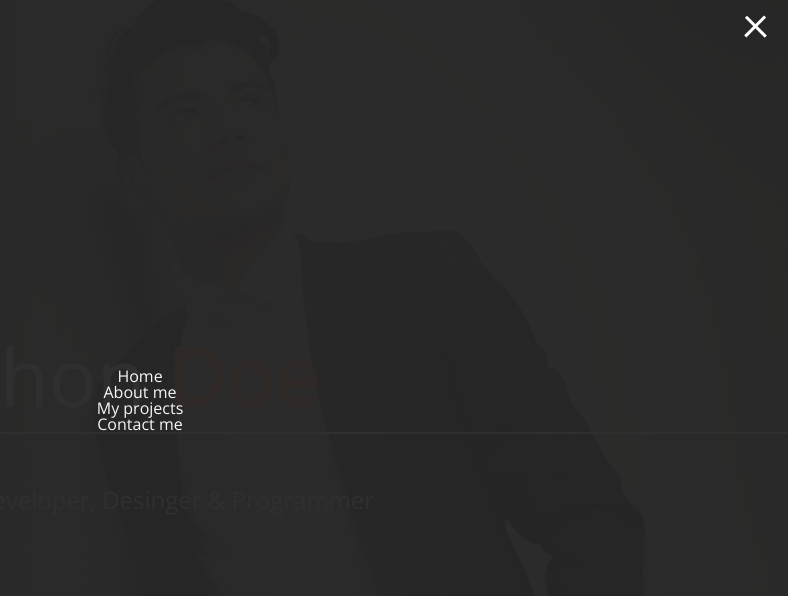
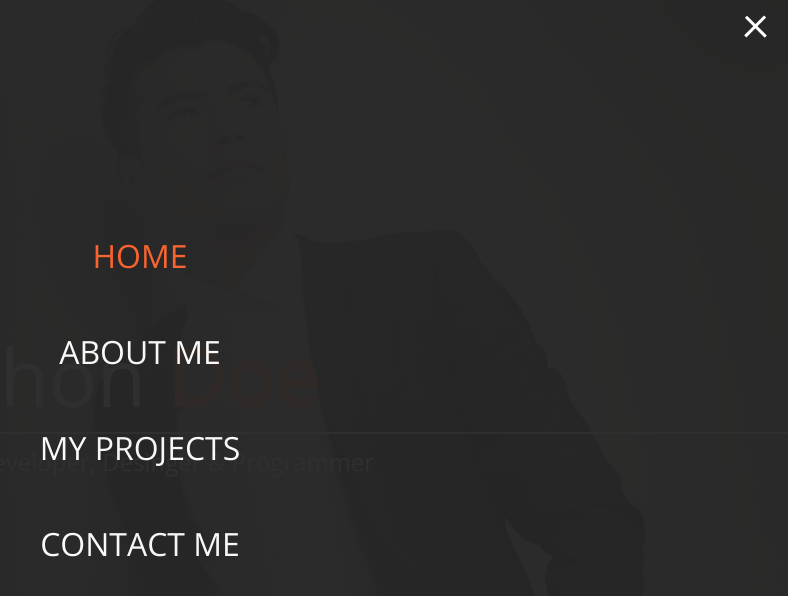
Before and after one commit to JuanSebastianGB/portfolio-sass, a plain HTML site: page index.html in a window 1280 px wide. Both pictures are taken after a click on the element 1254 px from the left and 26 px from the top of the page. Shown: the whole page, without its empty margins (492-1280 px from the left). Drawn offline with nearby package versions, Linux system fonts and the light colour scheme.

Commit message:
UPD: Finishing navbar

```diff
--- a/dist/js/main.js
+++ b/dist/js/main.js
@@ -2,19 +2,44 @@ const menuBtn = document.querySelector('.menu-btn');
 const hamburger = document.querySelector('.menu-btn__burger');
 const nav = document.querySelector('.nav');
 const menuNav = document.querySelector('.menu-nav');
+const navItems = document.querySelectorAll('.menu-nav__item');
 
 let showMenu = false;
 menuBtn.addEventListener('click', toggleMenu);
-function toggleMenu() {
-    if (!showMenu) {
+
+/**
+ * Adding a class by catching a dom event
+ */
+const addClassOpen = () => {
   hamburger.classList.add('open');
   nav.classList.add('open');
   menuNav.classList.add('open');
   showMenu = true;
-        return
+
+  navItems.forEach(item => item.classList.add('open'));
+  debugger;
 }
+
+/**
+ * Deleting a class by catching a dom event
+ */
+const removeClassOpen = () => {
   hamburger.classList.remove('open');
   nav.classList.remove('open');
   menuNav.classList.remove('open');
   showMenu = false;
+
+  navItems.forEach(item => item.classList.remove('open'));
 }
+
+/**
+ * Listening hamburger menu toggle
+ * @returns void
+ */
+function toggleMenu() {
+  if (!showMenu) {
+    addClassOpen();
+    return;
+  }
+  removeClassOpen();
+}
--- a/scss/_home.scss
+++ b/scss/_home.scss
@@ -14,6 +14,7 @@
     &__name {
         font-size: 5rem;
         padding-bottom: 1rem;
+        margin-bottom: 1rem;
         margin-top: 1rem;
         border-bottom: 2px solid set-text-color($primary-color);
     }
--- a/scss/_menu.scss
+++ b/scss/_menu.scss
@@ -80,5 +80,37 @@
         &.open {
             transform: translateY(0);
         }
+
+        &__item {
+            transform: translateX(100vw);
+            @include transition-ease;
+
+            &.open {
+                transform: translateX(0);
+            }
+
+            &.active>a {
+                color: $secondary-color;
+            }
+        }
+
+        &__link {
+            display: inline-block;
+            font-size: 2rem;
+            text-transform: uppercase;
+            padding: 2rem 0;
+            font-weight: 300;
+            @include transition-ease;
+
+            &:hover {
+                color: $secondary-color;
+            }
+        }
     }
 }
+
+@for $i from 1 through 4 {
+    .menu-nav__item:nth-child(#{$i}) {
+        transition-delay: ($i * 0.1s) + 0.15s;
+    }
+}
```
Also changed, not shown: dist/css/main.css. Lines whose indentation alone changed are shown as unchanged.
